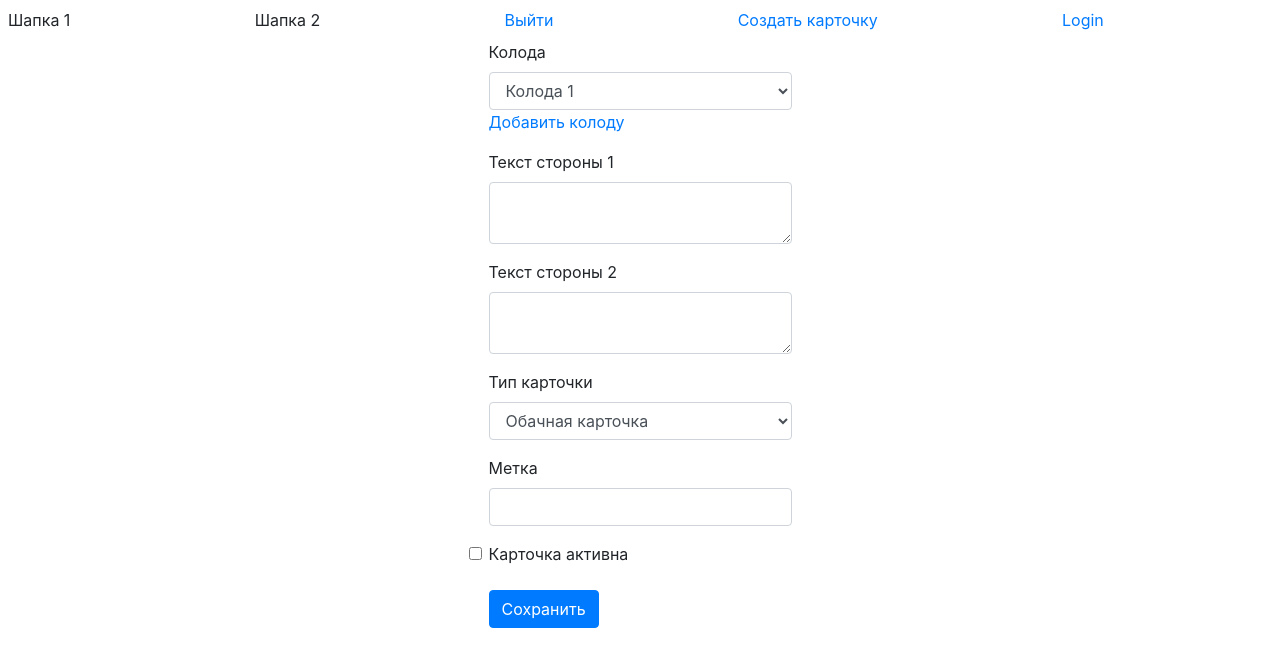
After one commit to 39r2d4/TeamWork_LP_29, a Flask app: page /card/new in a window 1280 px wide. The commit adds this page. Shown: the top 667 px of the page. Run offline with Flask 3, Linux system fonts and the light colour scheme; the visitor is signed in with stand-in values (Sample User, id 1).

Commit message:
Добавлены формы создания карточки и создания колоды.

```diff
--- a/webapp/__init__.py
+++ b/webapp/__init__.py
@@ -1,8 +1,10 @@
 from flask import Flask, request, render_template, flash, url_for, redirect
-from flask_login import current_user, LoginManager, login_user, logout_user
-from webapp.forms import LoginForm
+from flask_login import current_user, LoginManager, login_user, logout_user, login_required
+from webapp.forms import CardForm, Deck, LoginForm
 from webapp.model import db, User
 
+
+from webapp.mock import m_card_type, m_deck
 
 
 def create_app():
@@ -57,9 +59,39 @@ def create_app():
 
 
     @app.route("/logout")
-    def logout(): #нет проверки на то, что пользователь авторизован, нудо добавить (!!!)
+    @login_required
+    def logout():
         logout_user()
         flash("Вы вышли из системы")
-        return url_for("index")
+        return redirect(url_for("index"))
+
+
+
+    @app.route("/card/new", methods=["POST", "GET"])
+    @login_required
+    def create_card():
+        card_form = CardForm()
+        if card_form.validate_on_submit():
+                return f" Text side_1: {card_form.side_1.data.split('/n').strip()}, Text side_2: {card_form.side_2.data.split('/n')}, \
+                      {card_form.type.data}, Колода: {card_form.deck.data}, тип карточки: {card_form.type.data},"
+
+        card_form.deck.choices = m_deck
+        card_form.type.choices = m_card_type
+        return render_template("card_form.html", card_form = card_form)
+
+
+    @app.route("/deck/new", methods=["POST", "GET"])
+    @login_required
+    def dack_new():
+        deck_form = Deck()
+        if deck_form.validate_on_submit():
+            return f"deck name: {deck_form.name.data}"
+        return render_template("deck.html", deck_form=deck_form)
+
+
+
+
+
+
 
     return app
--- a/webapp/forms.py
+++ b/webapp/forms.py
@@ -1,5 +1,5 @@
 from flask_wtf import FlaskForm
-from wtforms import StringField, PasswordField, SubmitField
+from wtforms import Form, FieldList, StringField, PasswordField, SubmitField, TextAreaField, BooleanField, SelectField
 from wtforms.validators import DataRequired
 
 
@@ -7,3 +7,24 @@ class LoginForm(FlaskForm):
     username = StringField("Имя пользователя", validators=[DataRequired()], render_kw={"class": "form-control"})
     password = PasswordField("Пароль", validators=[DataRequired()], render_kw={"class": "form-control"})
     button = SubmitField("Войти", render_kw={"class": "btn btn-primary"})
+
+
+class CardType(FlaskForm):
+    name = StringField("Название типа карточки")
+    description = StringField("Описание")
+
+class CardForm(FlaskForm):
+    side_1 = TextAreaField("Текст стороны 1", validators=[DataRequired()], render_kw={"class": "form-control"})
+    side_2 = TextAreaField("Текст стороны 2", validators=[DataRequired()],render_kw={"class": "form-control"})
+    deck = SelectField("Колода",choices=[], coerce=int, render_kw={"class": "form-control"}, validate_choice=False) #передавать в форму список колод на выбор
+    is_active = BooleanField("Карточка активна", render_kw={"class": "form-check-input", "type": "checkbox"})
+    tags = StringField("Метка", validators=[DataRequired()],render_kw={"class": "form-control"})
+    type = SelectField("Тип карточки",choices=[] , coerce=int, render_kw={"class": "form-control"}, validate_choice=False)#!!!
+    buttom = SubmitField("Сохранить", render_kw={"class": "btn btn-primary"})
+
+
+
+class Deck(FlaskForm):
+    name = StringField("Название колоды", validators=[DataRequired()], render_kw={"class": "form-control"})
+    comment = StringField("Комментарий колоды", render_kw={"class": "form-control"})
+    button = SubmitField("Сохранить", render_kw={"class": "btn btn-primary"})
--- /dev/null
+++ b/webapp/mock.py
@@ -0,0 +1,5 @@
+#mock data to test
+
+
+m_card_type = [(1, 'Обачная карточка'), (2, 'Викторина'), (3, 'С обоатной по выбору')]
+m_deck = [(1, "Колода 1"), (2, "Колода 2"), (3, "Абра кадабра длинное название")]
--- a/webapp/templates/base.html
+++ b/webapp/templates/base.html
@@ -18,8 +18,8 @@
    <div class="d-flex bd-highlight ">
   <div class="p-2 flex-fill bd-highlight">Шапка 1</div>
   <div class="p-2 flex-fill bd-highlight">Шапка 2</div>
-  <div class="p-2 flex-fill bd-highlight">Шапка 3</div>
-  <div class="p-2 flex-fill bd-highlight">Шапка 4</div>
+  <div class="p-2 flex-fill bd-highlight"><a href={{ url_for("logout") }}>Выйти</a></div>
+  <div class="p-2 flex-fill bd-highlight"><a href={{ url_for("create_card") }}>Создать карточку</a></div>
   <div class="p-2 flex-fill bd-highlight"><a href={{ url_for("login") }}>Login</a></div>
     </div>
     <!-- вывод flash сообщний -->
--- /dev/null
+++ b/webapp/templates/card_form.html
@@ -0,0 +1,44 @@
+{% extends "base.html" %}
+
+{% block content %}
+
+<div class="d-flex justify-content-center">
+    <form action="" method="POST">
+        {{ card_form.hidden_tag() }}
+
+        <p>
+             {{ card_form.deck.label }}
+             {{ card_form.deck() }}
+             <a href={{ url_for("dack_new") }} >Добавить колоду</a>
+        </p>
+    <p>
+        {{ card_form.side_1.label }}
+        {{ card_form.side_1() }}
+    </p>
+   <p>
+        {{ card_form.side_2.label }}
+        {{ card_form.side_2() }}
+    </p>
+   <p>
+        {{ card_form.type.label }}
+        {{ card_form.type() }}
+    </p>
+    <p>
+        {{ card_form.tags.label }}
+        {{ card_form.tags() }}
+    </p>
+   <p>
+       {{ card_form.is_active() }}
+       {{ card_form.is_active.label }}
+   </p>
+
+    <p>
+        {{ card_form.buttom() }}
+    </p>
+
+
+</div>
+
+
+
+{% endblock content %}
```
Also changed, not shown: webapp/model.py (+22 -0 lines), webapp/templates/deck.html (added, +21 -0 lines).
